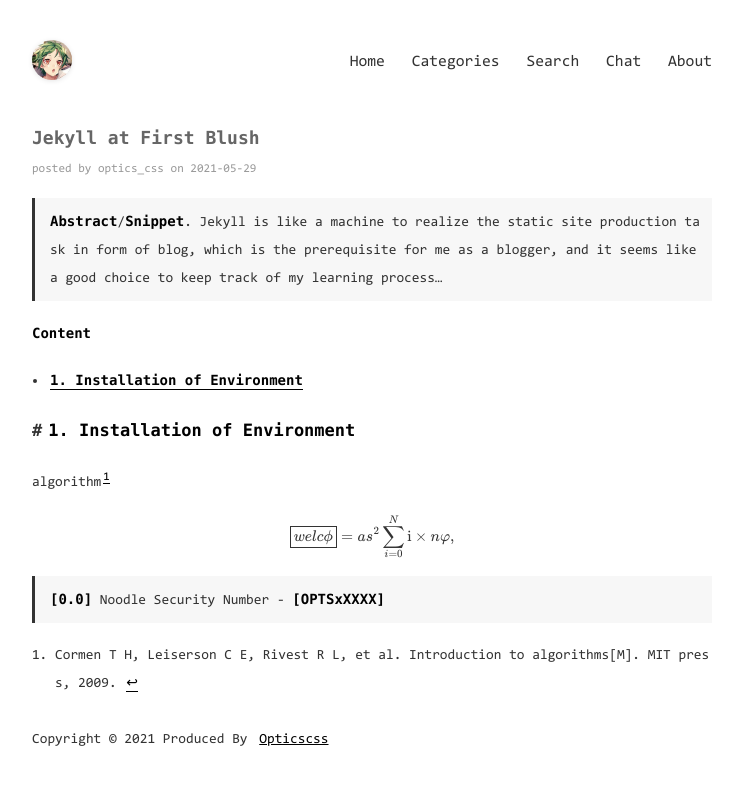
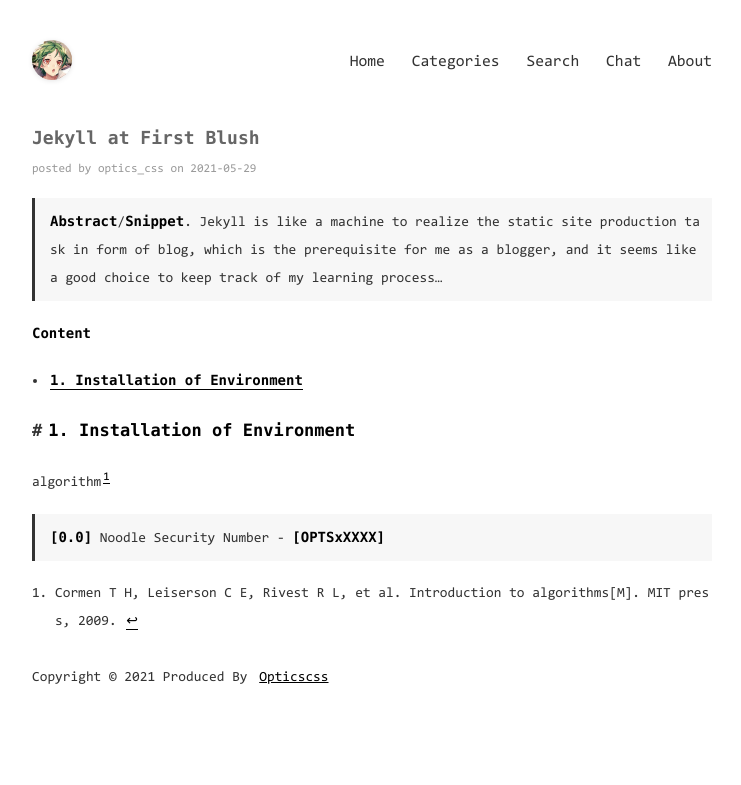
Before and after one commit to Opticcss/Opticcss.github.io, a Jekyll site: the page built from _posts/2021-05-29-Jekyll at First Blush.md, in a window 1280 px wide. Shown: the top 785 px of the page, without its empty margins (268-1009 px from the left). Built offline with Jekyll 4.4.1, drawn with Linux system fonts in a browser that asks for light colours; formulas are drawn with MathJax 3; comment, search, counter and statistics services are not loaded.

Commit message:
Update 2021-05-29-Jekyll at First Blush.md

```diff
--- a/_posts/2021-05-29-Jekyll at First Blush.md
+++ b/_posts/2021-05-29-Jekyll at First Blush.md
@@ -21,15 +21,6 @@ tags: [sticky]
 
 algorithm[^1]
 
-$$
-\begin{equation}
-\begin{split}
-\boxed{welc\phi}=as^2\sum_{i=0}^{N}{\rm i}\times n\varphi,
-\end{split}
-\end{equation}
-$$
-
-
 
 
 > <span id="jump0">**[0.0]**</span> Noodle Security Number - **[OPTSxXXXX]**
```
